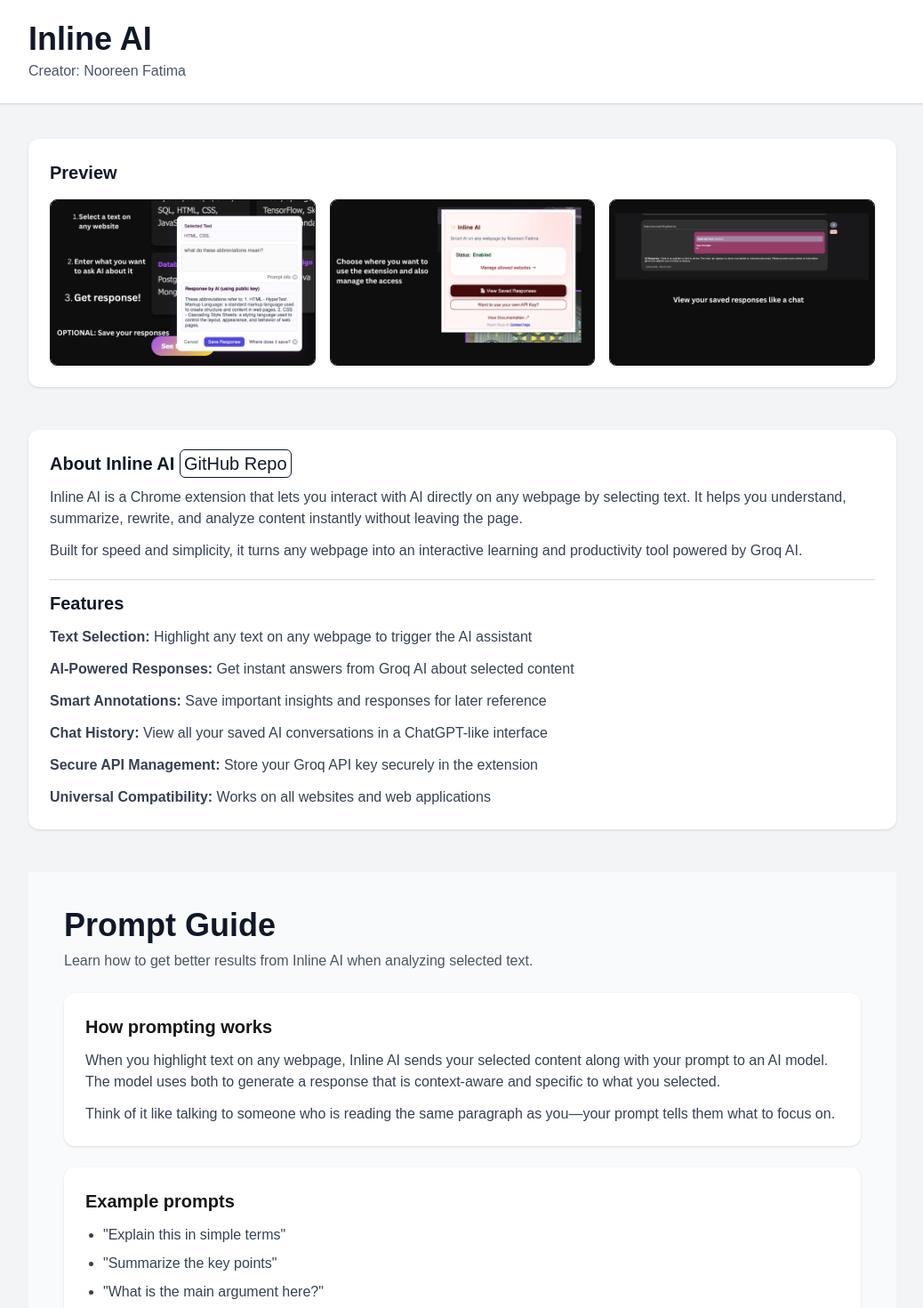
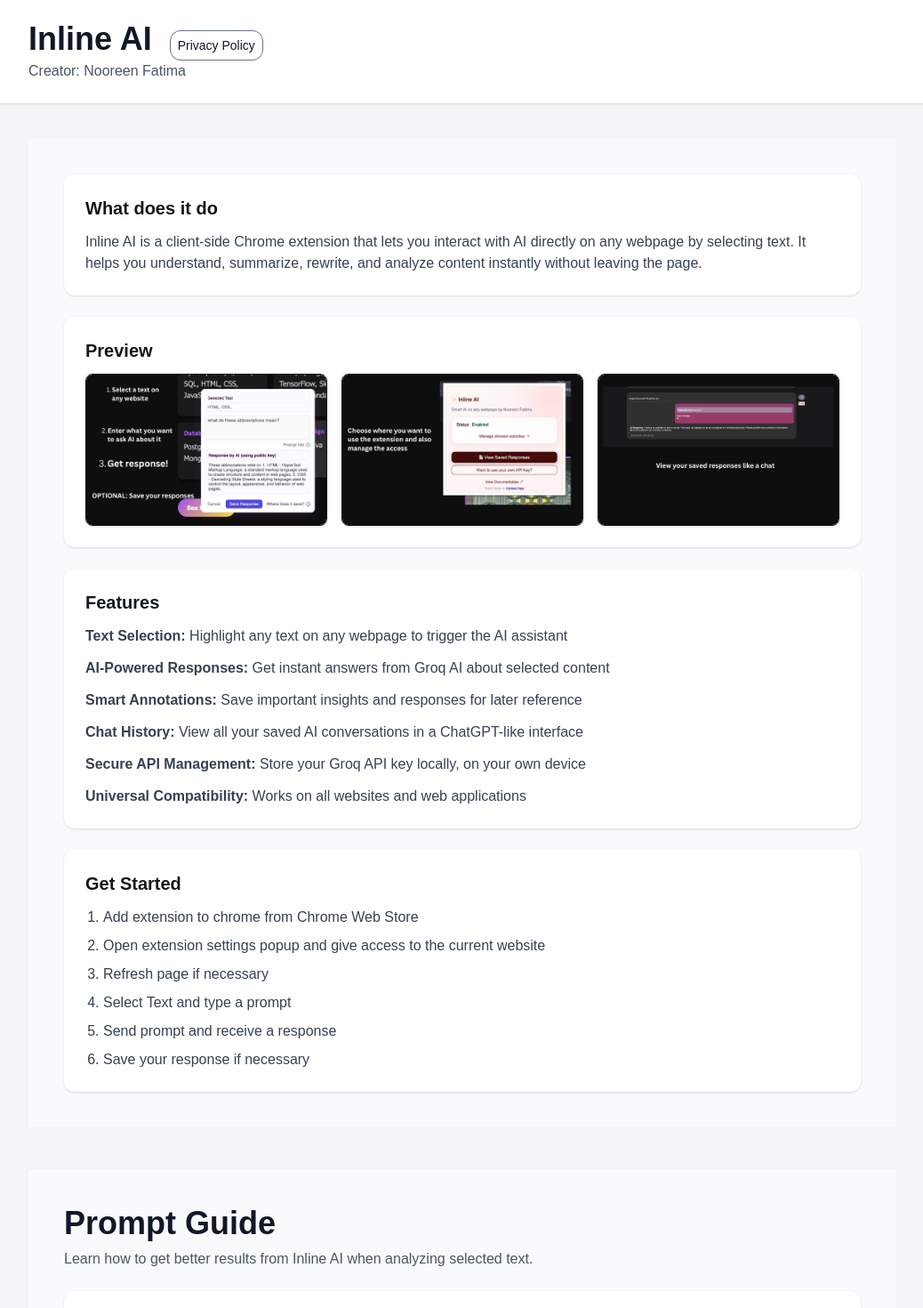
Before and after one commit to nooreenf16/portfolio, a Next.js app: page /inline-ai in a window 1280 px wide. Shown: the top 1470 px of the page at 89% size, without its empty margins (120-1158 px from the left). Built offline with nearby package versions, Linux system fonts and the light colour scheme.

Commit message:
inline ai docs

```diff
--- a/app/inline-ai/page.tsx
+++ b/app/inline-ai/page.tsx
@@ -1,6 +1,7 @@
 import PromptInfoPage from "../../components/PromptInfo";
 import SavedResponsesPage from "../../components/SavedResp";
 import "../../app/globals.css";
+import About from "@/components/About";
 
 export default function DocsHome() {
     return (
@@ -9,6 +10,7 @@
                 <div className="max-w-5xl mx-auto px-6 py-6">
                     <h1 className="text-3xl md:text-4xl font-bold text-gray-900">
                         Inline AI
+                        <a href="/inline-ai/privacy-policy" className="ml-5 p-2 rounded-xl border border-gray-500 text-sm font-normal">Privacy Policy</a>
                     </h1>
                     <p className="text-gray-600 mt-1">
                         Creator: Nooreen Fatima
@@ -18,82 +20,9 @@
 
             <main className="max-w-5xl mx-auto px-6 py-10 space-y-12">
 
-
-                {/* PREVIEW IMAGES SECTION */}
-                <section className="bg-white rounded-xl shadow p-6 space-y-4">
-                    <h2 className="text-xl font-semibold text-gray-900">
-                        Preview
-                    </h2>
-
-                    <div className="grid grid-cols-1 md:grid-cols-3 gap-4">
-                        <img
-                            src="/assets/2.jpg"
-                            alt="Inline AI popup on text selection"
-                            className="rounded-lg border shadow-sm"
-                        />
-
-                        <img
-                            src="/assets/3.jpg"
-                            alt="Saved responses page"
-                            className="rounded-lg border shadow-sm"
-                        />
-
-                        <img
-                            src="/assets/4.jpg"
-                            alt="Allowed websites management"
-                            className="rounded-lg border shadow-sm"
-                        />
-                    </div>
+                <section>
+                    <About />
                 </section>
-
-                <section className="bg-white rounded-xl shadow p-6 space-y-3">
-                    <h2 className="text-xl font-semibold text-gray-900">
-                        About Inline AI <a className="border p-1 rounded-md text-md font-normal" href="https://github.com/nooreenf16/Inline-AI">GitHub Repo</a>
-                    </h2>
-                    <p className="text-gray-700">
-                        Inline AI is a Chrome extension that lets you interact with AI directly
-                        on any webpage by selecting text. It helps you understand, summarize,
-                        rewrite, and analyze content instantly without leaving the page.
-                    </p>
-                    <p className="text-gray-700">
-                        Built for speed and simplicity, it turns any webpage into an interactive
-                        learning and productivity tool powered by Groq AI.
-                    </p>
-
-                    <hr className="text-gray-300 mt-5" />
-
-                    {/* FEATURES */}
-                    <h2 className="text-xl font-semibold text-gray-900">
-                        Features
-                    </h2>
-
-                    <div className="space-y-3 text-gray-700">
-                        <p>
-                            <strong>Text Selection:</strong> Highlight any text on any webpage to trigger the AI assistant
-                        </p>
-
-                        <p>
-                            <strong>AI-Powered Responses:</strong> Get instant answers from Groq AI about selected content
-                        </p>
-
-                        <p>
-                            <strong>Smart Annotations:</strong> Save important insights and responses for later reference
-                        </p>
-
-                        <p>
-                            <strong>Chat History:</strong> View all your saved AI conversations in a ChatGPT-like interface
-                        </p>
-
-                        <p>
-                            <strong>Secure API Management:</strong> Store your Groq API key securely in the extension
-                        </p>
-
-                        <p>
-                            <strong>Universal Compatibility:</strong> Works on all websites and web applications
-                        </p>
-                    </div>
-                </section>
-
 
                 <section>
                     <PromptInfoPage />
--- a/app/inline-ai/privacy-policy/page.tsx
+++ b/app/inline-ai/privacy-policy/page.tsx
@@ -20,14 +20,14 @@
                     </p>
                 </section>
 
-                <Section title="1. Information We Collect">
+                <Section title="1. Information We Use">
                     <ul className="list-disc pl-5 space-y-2">
                         <li><strong>Selected Text:</strong> Text you highlight on a webpage</li>
                         <li><strong>User Prompts:</strong> Questions or instructions you provide</li>
                         <li><strong>AI Responses:</strong> Generated responses from the AI model</li>
                         <li><strong>API Key:</strong> Your Groq API key, stored locally in your browser</li>
                     </ul>
-                    <p>
+                    <p className="mt-3">
                         Inline AI does not collect or store personal data on external servers.
                     </p>
                 </Section>
--- /dev/null
+++ b/components/About.tsx
@@ -0,0 +1,97 @@
+export default function About() {
+    return (
+        <div className="min-h-screen bg-gray-50 p-6 md:p-10">
+            <div className="max-w-4xl mx-auto space-y-6">
+
+                {/* <div>
+                    <h1 className="text-3xl md:text-4xl font-bold text-gray-900">
+                        About Inline AI
+                    </h1>
+                    <p className="text-gray-600 mt-2">
+                        Creator: Nooreen Fatima
+                    </p>
+                </div> */}
+
+                <div className="bg-white rounded-xl shadow p-6 space-y-3">
+                    <h2 className="text-xl font-semibold">What does it do</h2>
+                    <p className="text-gray-700">
+                        Inline AI is a client-side Chrome extension that lets you interact with AI directly
+                        on any webpage by selecting text. It helps you understand, summarize,
+                        rewrite, and analyze content instantly without leaving the page.
+                    </p>
+                </div>
+
+                <div className="bg-white rounded-xl shadow p-6 space-y-3">
+                    <h2 className="text-xl font-semibold">
+                        Preview
+                    </h2>
+
+                    <div className="grid grid-cols-1 md:grid-cols-3 gap-4">
+                        <img
+                            src="/assets/2.jpg"
+                            alt="Inline AI popup on text selection"
+                            className="rounded-lg border shadow-sm"
+                        />
+
+                        <img
+                            src="/assets/3.jpg"
+                            alt="Saved responses page"
+                            className="rounded-lg border shadow-sm"
+                        />
+
+                        <img
+                            src="/assets/4.jpg"
+                            alt="Allowed websites management"
+                            className="rounded-lg border shadow-sm"
+                        />
+                    </div>
+                </div>
+
+                <div className="bg-white rounded-xl shadow p-6 space-y-3">
+                    <h2 className="text-xl font-semibold text-gray-900">
+                        Features
+                    </h2>
+
+                    <div className="space-y-3 text-gray-700">
+                        <p>
+                            <strong>Text Selection:</strong> Highlight any text on any webpage to trigger the AI assistant
+                        </p>
+
+                        <p>
+                            <strong>AI-Powered Responses:</strong> Get instant answers from Groq AI about selected content
+                        </p>
+
+                        <p>
+                            <strong>Smart Annotations:</strong> Save important insights and responses for later reference
+                        </p>
+
+                        <p>
+                            <strong>Chat History:</strong> View all your saved AI conversations in a ChatGPT-like interface
+                        </p>
+
+                        <p>
+                            <strong>Secure API Management:</strong> Store your Groq API key locally, on your own device
+                        </p>
+
+                        <p>
+                            <strong>Universal Compatibility:</strong> Works on all websites and web applications
+                        </p>
+                    </div>
+                </div>
+
+                <div className="bg-white rounded-xl shadow p-6 space-y-3">
+                    <h2 className="text-xl font-semibold">Get Started</h2>
+                    <ol className="list-decimal pl-5 text-gray-700 space-y-2">
+                        <li>Add extension to chrome from Chrome Web Store</li>
+                        <li>Open extension settings popup and give access to the current website</li>
+                        <li>Refresh page if necessary</li>
+                        <li>Select Text and type a prompt</li>
+                        <li>Send prompt and receive a response</li>
+                        <li>Save your response if necessary</li>
+                    </ol>
+                </div>
+
+            </div>
+        </div>
+    );
+}
--- a/components/ContactForm.tsx
+++ b/components/ContactForm.tsx
@@ -41,10 +41,12 @@
     return (
         <section id="contact" className="flex justify-center items-center min-h-screen bg-gradient-to-tr from-[#0a0a0a] via-[#0a0a0a] to-[#500140] px-6">
             <form onSubmit={handleSubmit} className="w-full max-w-lg bg-white/5 backdrop-blur-md border border-white/20 rounded-xl p-8 shadow-lg">
-                <h2 className="text-3xl font-bold text-white mb-6 text-center">Contact Me</h2>
+                <h2 className="text-3xl font-bold text-white text-center">Contact Me </h2>
+
+                <div className="text-sm text-center text-gray-400 my-2">(nooreenf16@gmail.com)</div>
 
                 {/* Name */}
-                <div className="mb-4">
+                <div className="my-4">
                     <label className="block text-white mb-2" htmlFor="name">
                         Name
                     </label>
```
Also changed, not shown: components/PromptInfo.tsx (+4 -3 lines).
